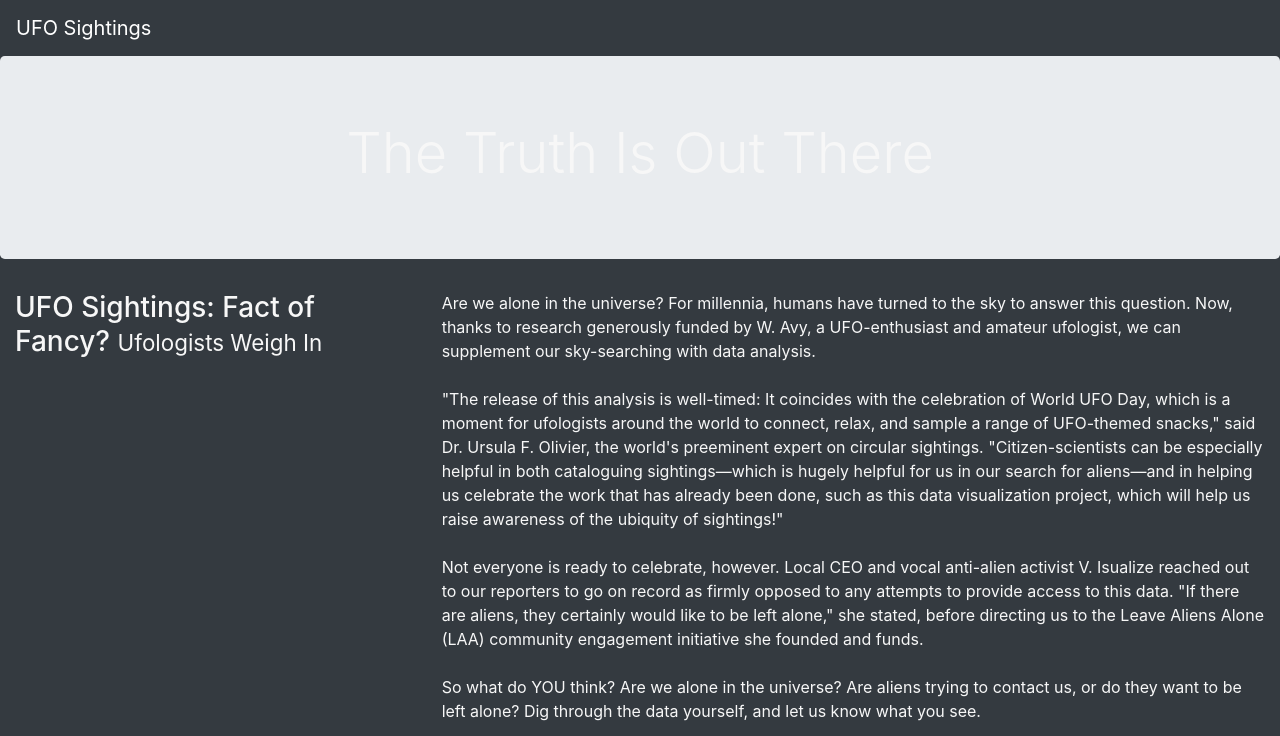
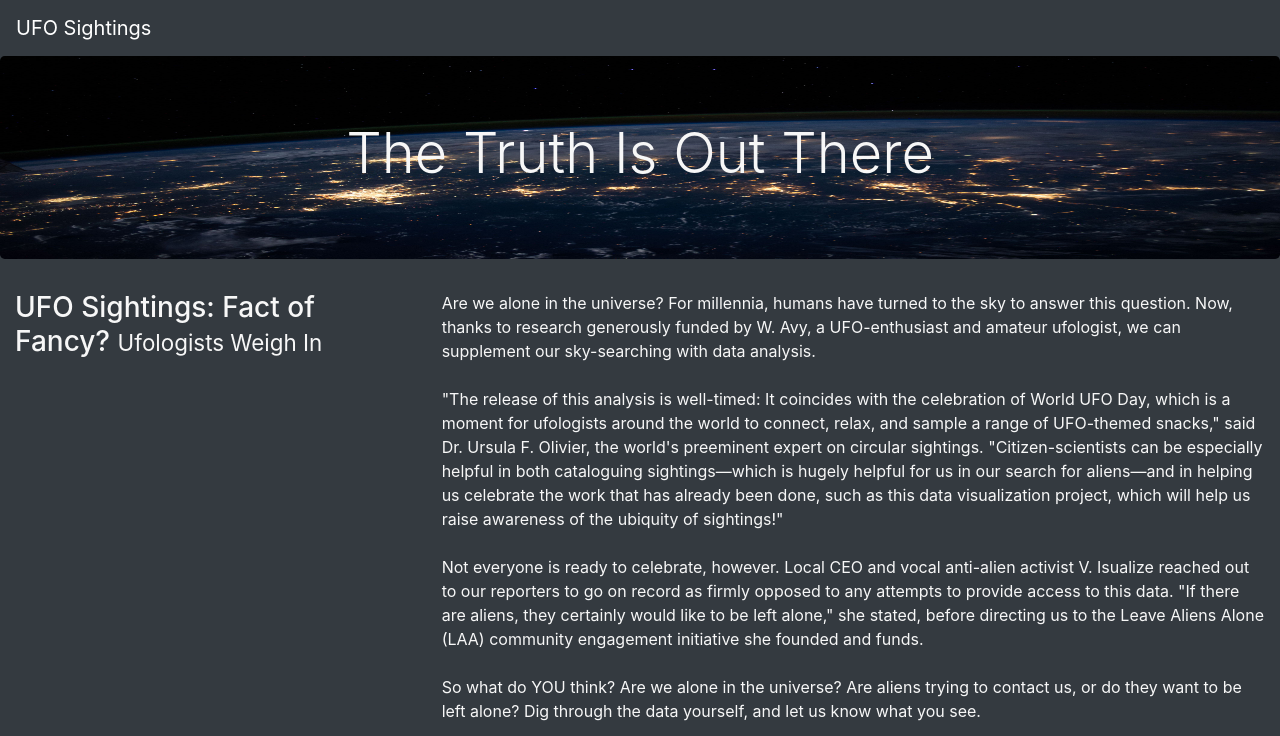
Before and after one commit to AnnaS0272/UFOs, a plain HTML site: page index.html in a window 1280 px wide. Shown: the top 736 px of the page. Drawn offline with nearby package versions, Linux system fonts and the light colour scheme.

Commit message:
Changes.

```diff
--- a/static/css/style.css
+++ b/static/css/style.css
@@ -3,7 +3,7 @@ body {
   color: #f7f7f7;
 }
 .jumbotron {
-    background-image: url("../images/nasa.jpg");
+  background-image: url("../../images/nasa.jpg");
   background-size: 100% 100%;
   text-align: center;
 }
```
Lines whose indentation alone changed are shown as unchanged.
